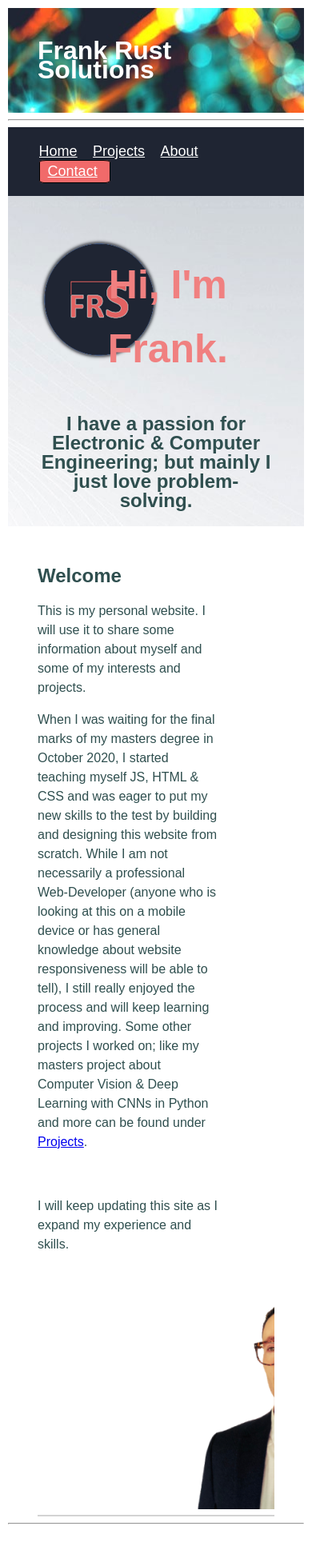
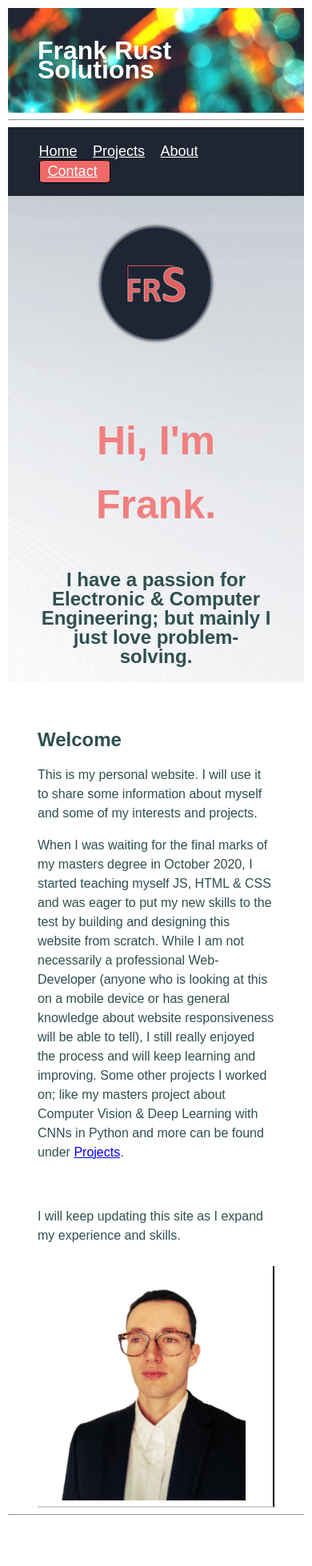
Before and after one commit to FRustSolutions/WebsiteClean, a plain HTML site: page index.html in a window 390 px wide. Shown: the top 1958 px of the page at 80% size. Drawn offline with Linux system fonts and the light colour scheme.

Commit message:
testcommit

```diff
--- a/CSS/style.css
+++ b/CSS/style.css
@@ -140,14 +140,29 @@ body{
 }
 
 /* Add a media query: condition: excecute if under 600px */
-@media(max-width:600px){
+@media(max-width:800px){
+    #showcase{
+        padding-top: 30px;
+    }
     #main{
         width: 100%;
         float: none;
+        padding: 10px 0;
     }
     #sidebar{
         width: 100%;
         float: none;
+        display: inline;
+        padding-left: 10%;
+    }
+    .logocontainter{
+        display: inline;
+        /* border: solid 2px black; */
+        float: none;
+        padding-top: 200px;
+        margin-bottom: 0;
+        padding-bottom: 0;
+        margin-top: 200px;
     }
 }
 
--- a/index.html
+++ b/index.html
@@ -5,6 +5,7 @@
     <meta name="viewport" content="width=device-width, initial-scale=1.0">
     <title>FrustSolutions</title>
     <link rel="stylesheet" type="text/css" href="css/style.css">
+    <link rel="icon" type="image/png" href="./images/icon.png">
 </head>
 <body>
     <header id="main-header">
@@ -52,8 +53,8 @@
     <hr>
     <footer id="main-footer">
         <p>"Focus on being productive instead of busy." -Tim Ferriss</p>
-        <!-- <p> &copy; 2020 Frank Rust Solutions </p> -->
-        <p>2020 Frank Rust Solutions</p>
+        <p> &copy; 2020 Frank Rust Solutions </p>
+        <!-- <p>2020 Frank Rust Solutions</p> -->
     </footer>
 
 </body>
```
Also changed, not shown: about.html (+2 -0 lines), contact.html (+2 -1 lines), projects.html (+3 -2 lines), images/Email.png, images/LinkedIn.png, images/icon.png (added), images/projects/ControlDesign-1.png, images/projects/ControlDesign-2.png, images/projects/SESshort-1.png, images/projects/SESshort-2.png, 2 other files.
